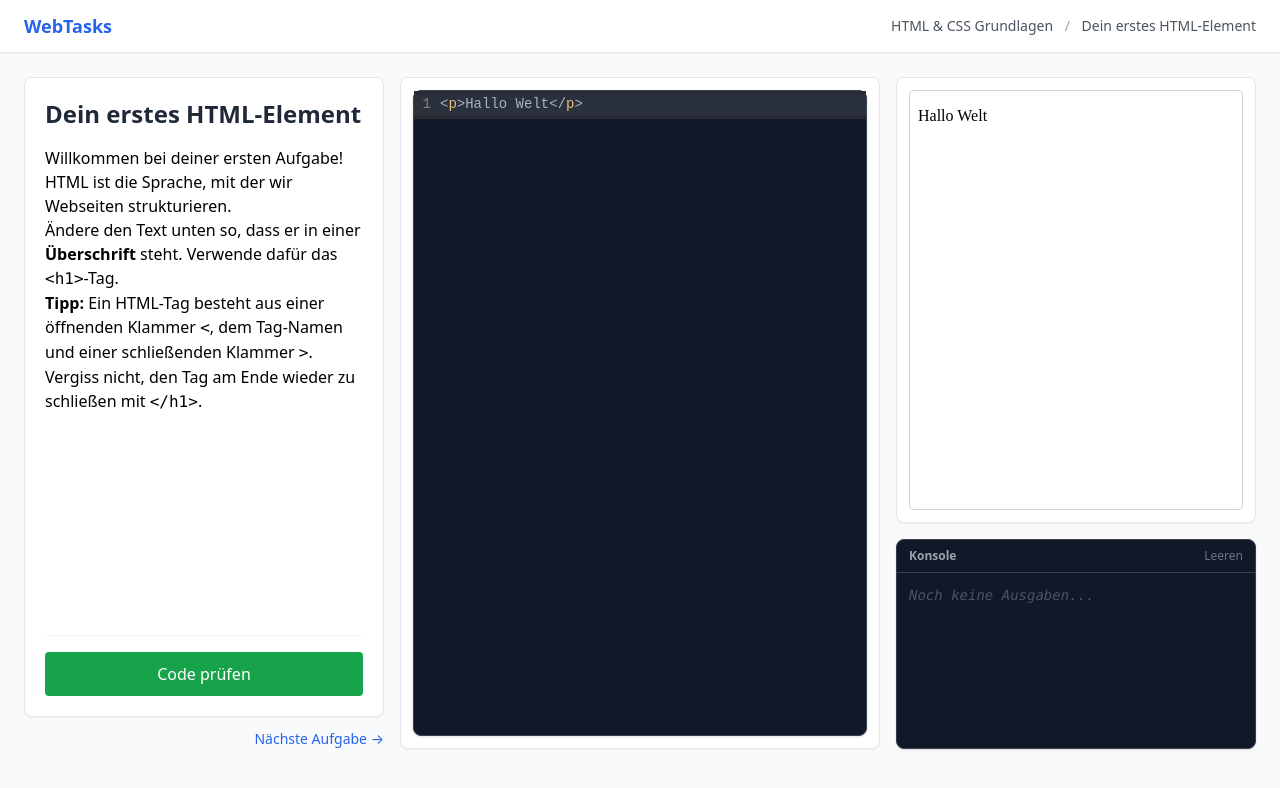
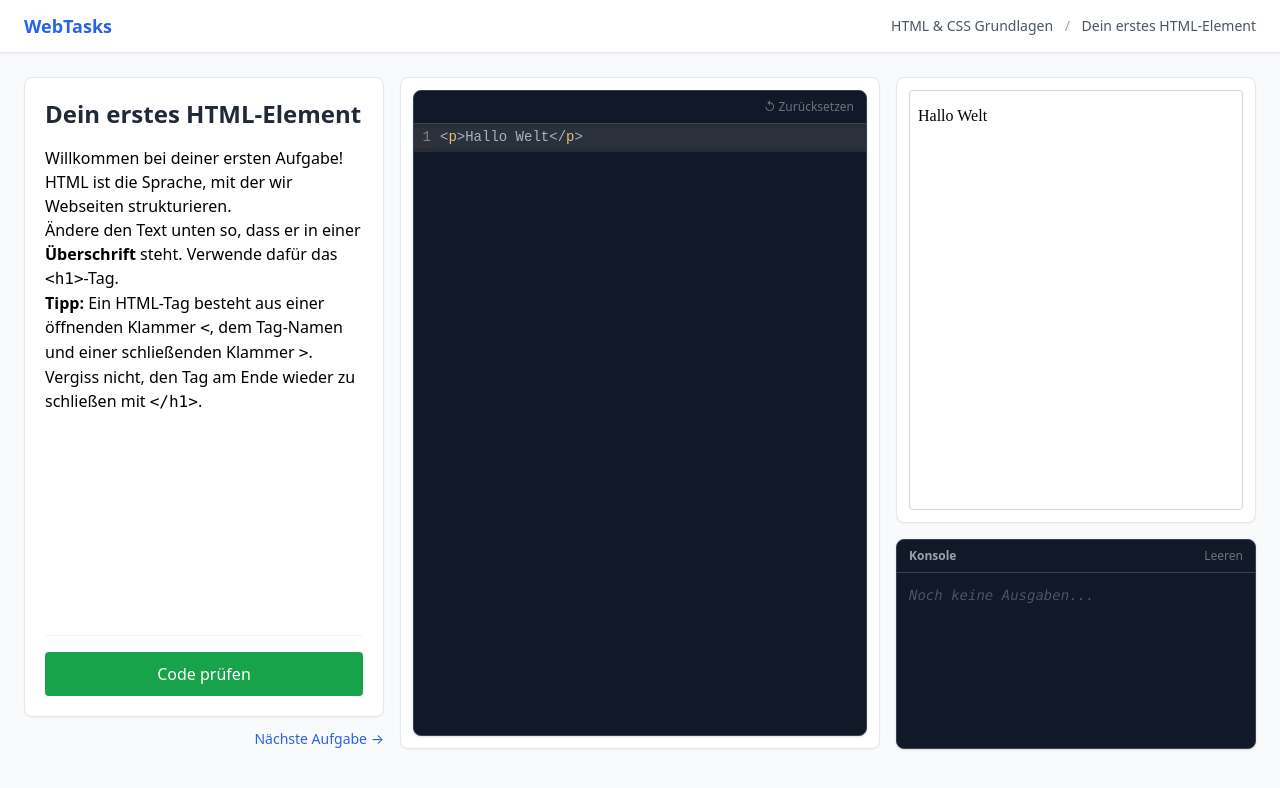
Before and after one commit to HeiligerG/WebTasks, a React (Vite) app: page /WebTasks/task/bundle-01-html-basics/html-basics-01 in a window 1280 px wide. Shown: the top 788 px of the page. Built offline with nearby package versions, Linux system fonts and the light colour scheme.

Commit message:
fix: add code reset button to EditorPanel and resetCode action to store

```diff
--- a/src/features/editor/EditorPanel.tsx
+++ b/src/features/editor/EditorPanel.tsx
@@ -19,6 +19,7 @@ export function EditorPanel({ taskId, enabledEditors, initialCode }: EditorPanel
   const [activeTab, setActiveTab] = useState(enabledEditors[0] ?? 'html');
   const codeSnippets = useAppStore((state) => state.codeSnippets);
   const setCode = useAppStore((state) => state.setCode);
+  const resetCode = useAppStore((state) => state.resetCode);
 
   useEffect(() => {
     // Ensure each enabled editor has a value in the store
@@ -38,12 +39,17 @@ export function EditorPanel({ taskId, enabledEditors, initialCode }: EditorPanel
     setCode(taskId, language, value);
   };
 
+  const handleReset = () => {
+    resetCode(taskId, initialCode);
+  };
+
   const showTabs = enabledEditors.length > 1;
 
   return (
     <div className="flex h-full flex-col rounded-lg border border-gray-700 bg-gray-900 shadow">
+      <div className={`flex items-center border-b border-gray-700 ${showTabs ? 'justify-between' : 'justify-end'}`}>
         {showTabs && (
-        <div className="flex border-b border-gray-700">
+          <div className="flex">
             {enabledEditors.map((editor) => (
               <button
                 key={editor}
@@ -60,6 +66,15 @@ export function EditorPanel({ taskId, enabledEditors, initialCode }: EditorPanel
             ))}
           </div>
         )}
+        <button
+          type="button"
+          onClick={handleReset}
+          className="px-3 py-2 text-xs text-gray-500 hover:text-gray-300"
+          title="Code auf den Ausgangszustand zurücksetzen"
+        >
+          ↺ Zurücksetzen
+        </button>
+      </div>
       <div className="flex-1 overflow-hidden">
         {enabledEditors.map((editor) => (
           <div key={editor} className={`h-full ${activeTab === editor ? 'block' : 'hidden'}`}>
--- a/src/stores/appStore.ts
+++ b/src/stores/appStore.ts
@@ -19,6 +19,7 @@ type AppState = {
 type AppActions = {
   setActiveTask: (bundleId: string | null, taskId: string | null) => void;
   setCode: (taskId: string, language: keyof CodeSnippet, code: string) => void;
+  resetCode: (taskId: string, initialCode: CodeSnippet) => void;
   markTaskCompleted: (taskId: string) => void;
   setTaskResult: (taskId: string, passed: boolean) => void;
   unlockBadge: (badgeName: string) => void;
@@ -48,6 +49,14 @@ export const useAppStore = create<AppState & AppActions>()(
               ...state.codeSnippets[taskId],
               [language]: code,
             },
+          },
+        })),
+
+      resetCode: (taskId, initialCode) =>
+        set((state) => ({
+          codeSnippets: {
+            ...state.codeSnippets,
+            [taskId]: { ...initialCode },
           },
         })),
 
```
Also changed, not shown: state/current-state.md (+2 -1 lines). Lines whose indentation alone changed are shown as unchanged.
